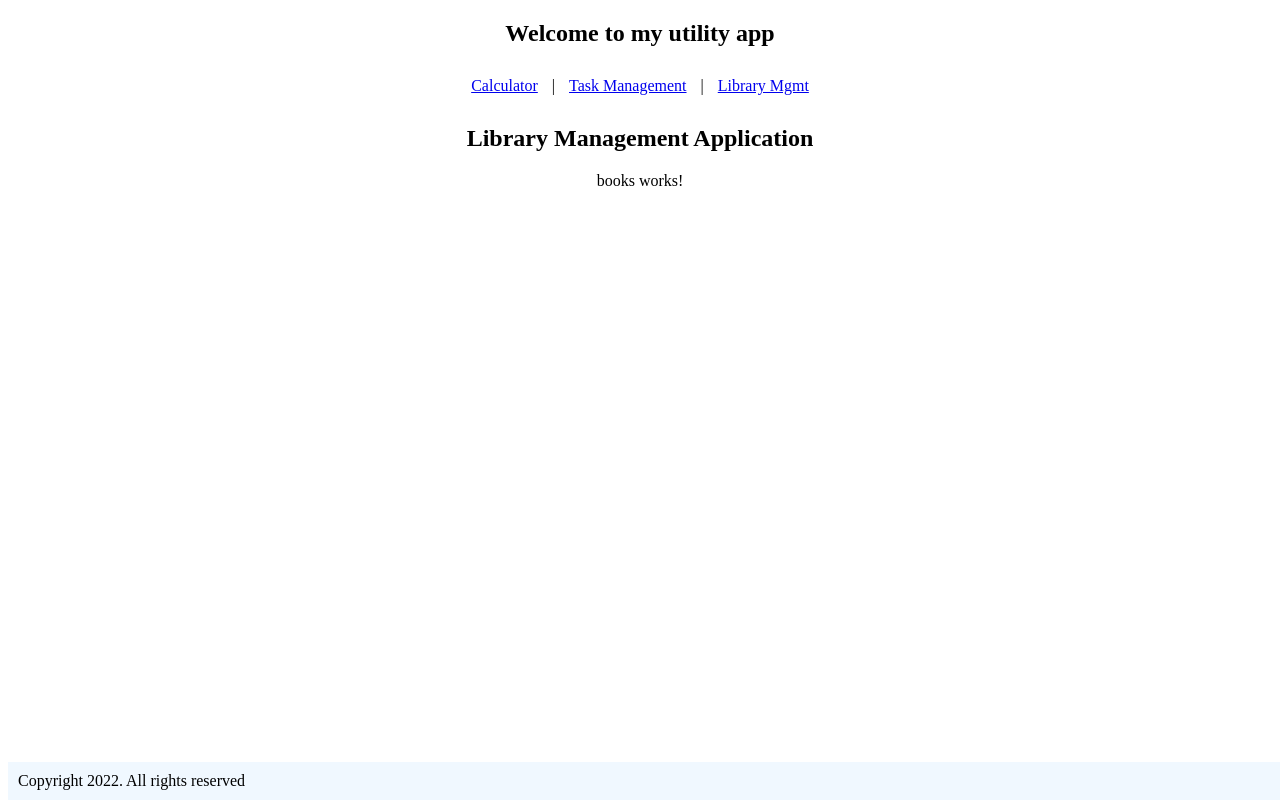
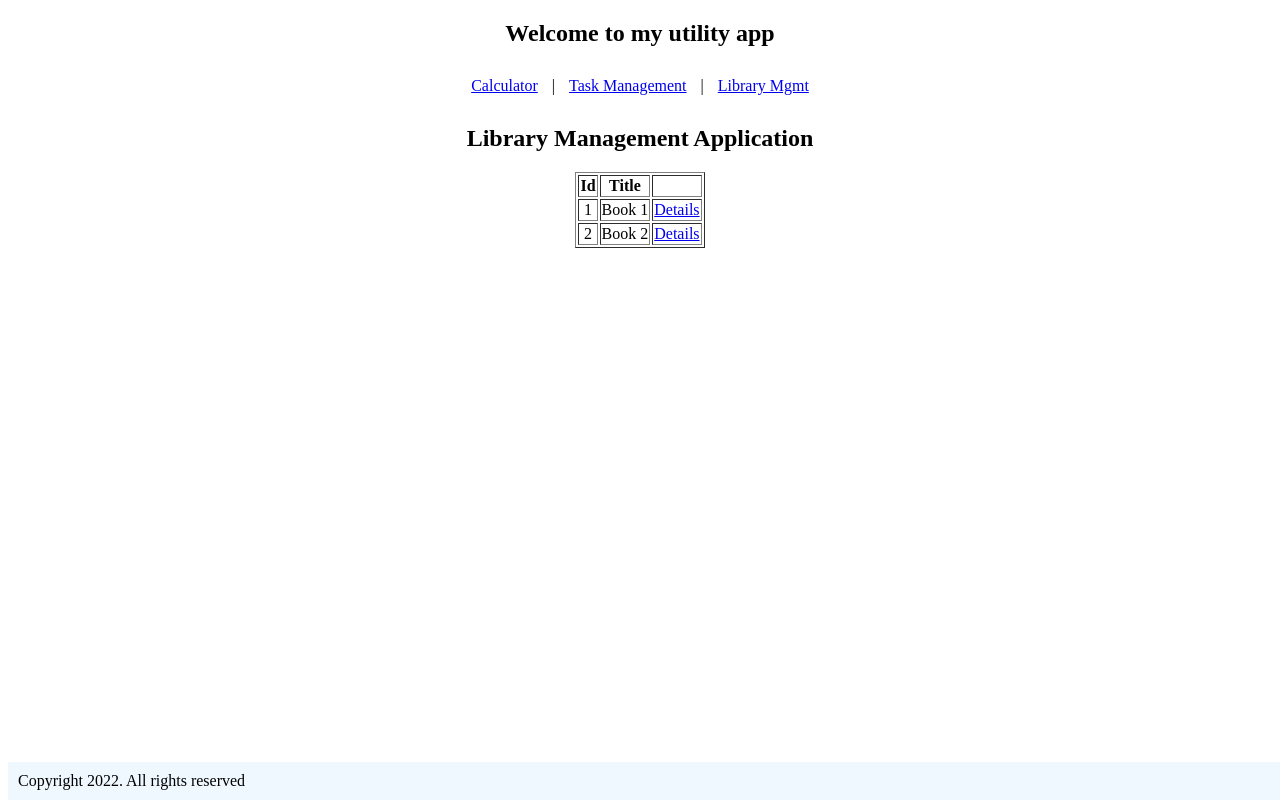
Before and after one commit to mehulchopradev/infosys-angular, an Angular app: page /library/books in a window 1280 px wide. Built offline with nearby package versions, Linux system fonts and the light colour scheme.

Commit message:
finished with nested routes gui

```diff
--- a/src/app/lib-mgmt/library/book-details/book-details.component.html
+++ b/src/app/lib-mgmt/library/book-details/book-details.component.html
@@ -1 +1,13 @@
-<p>book-details works!</p>
+<div>
+  <h3>Programming in python</h3>
+  <p>
+    <i>Price: 900</i>
+  </p>
+  <p>
+    <i>Pages: 1000</i>
+  </p>
+  <h3>Publication house details</h3>
+  <p>
+    <i>Name: Mehul LLP</i>
+  </p>
+</div>
--- a/src/app/lib-mgmt/library/book-details/book-details.component.scss
+++ b/src/app/lib-mgmt/library/book-details/book-details.component.scss
@@ -0,0 +1,3 @@
+div {
+  text-align: center;
+}
--- a/src/app/lib-mgmt/library/books/books.component.html
+++ b/src/app/lib-mgmt/library/books/books.component.html
@@ -1 +1,21 @@
-<p>books works!</p>
+<table border="1">
+  <thead>
+    <tr>
+      <th>Id</th>
+      <th>Title</th>
+      <th></th>
+    </tr>
+  </thead>
+  <tbody>
+    <tr>
+      <td>1</td>
+      <td>Book 1</td>
+      <td><a routerLink="/library/book-details">Details</a></td>
+    </tr>
+    <tr>
+      <td>2</td>
+      <td>Book 2</td>
+      <td><a routerLink="/library/book-details">Details</a></td>
+    </tr>
+  </tbody>
+</table>
--- a/src/app/lib-mgmt/library/books/books.component.scss
+++ b/src/app/lib-mgmt/library/books/books.component.scss
@@ -0,0 +1,3 @@
+table {
+  margin: auto;
+}
```
